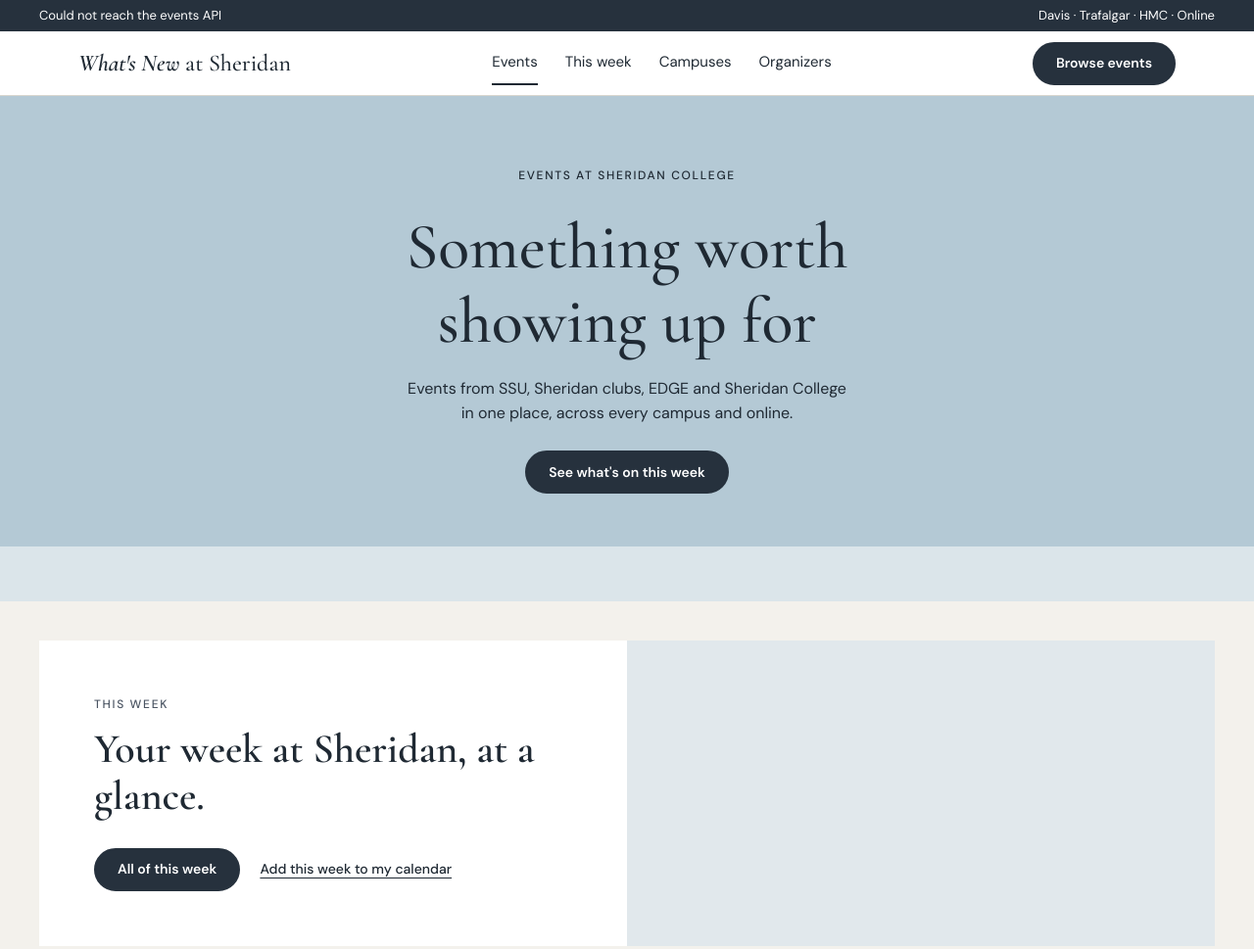
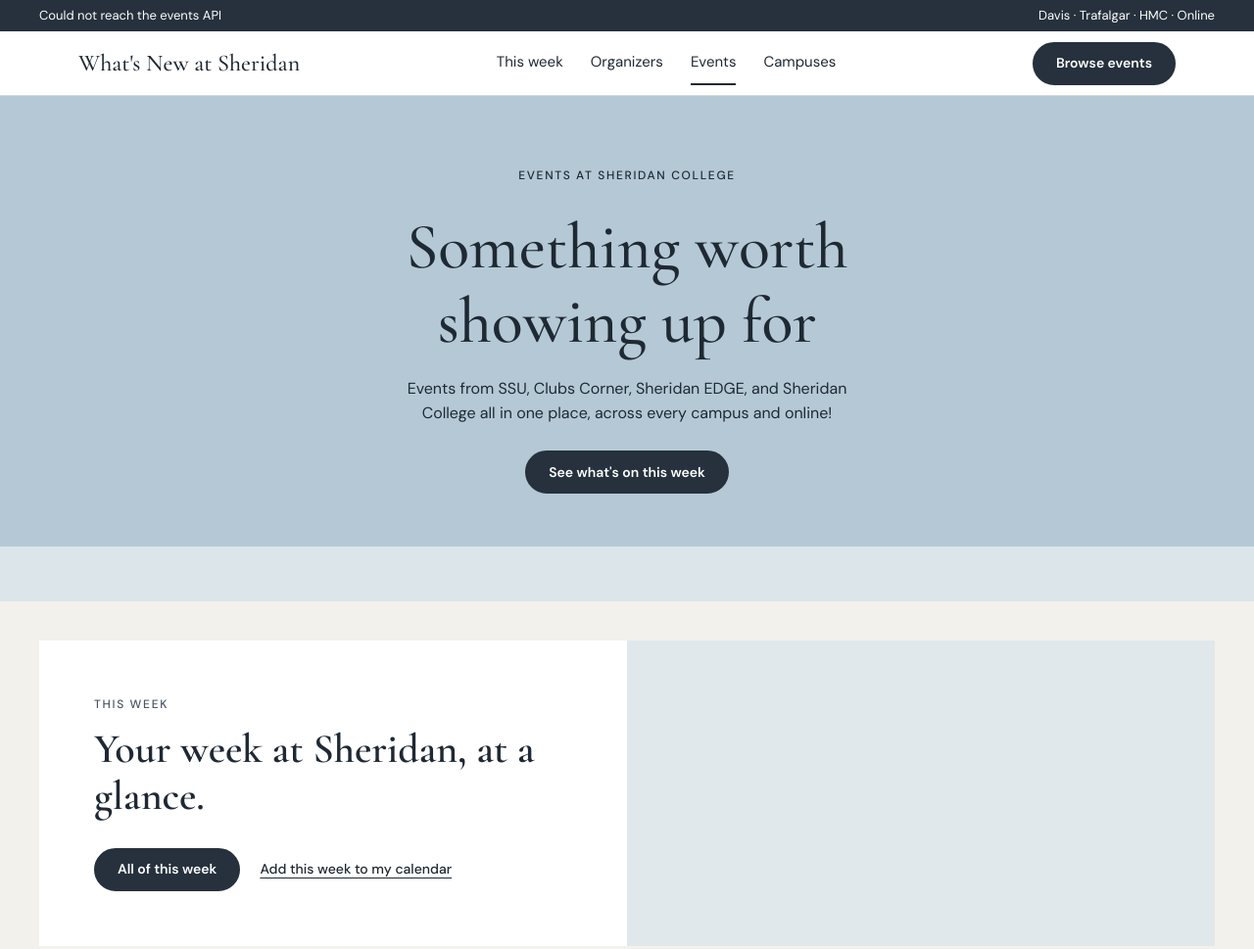
Before and after one commit to mikimikiowe/events-sheridan, a plain HTML site: page frontend/index.html in a window 1280 px wide. Shown: the top 969 px of the page at 98% size. Drawn offline with nearby package versions, Linux system fonts and the light colour scheme; no server answers.

Commit message:
touching up UI

```diff
--- a/frontend/index.html
+++ b/frontend/index.html
@@ -582,14 +582,14 @@
 
     <header class="nav">
         <div class="nav-inner">
-            <a class="logo" href="#top"><em>What's New</em> at Sheridan</a>
+            <a class="logo" href="#top">What's New at Sheridan</a>
             <button class="menu-toggle" id="menu-toggle" aria-expanded="false" aria-controls="nav-links">Menu</button>
             <nav aria-label="Main">
                 <ul class="nav-links" id="nav-links">
+                    <li><a href="#this-week">This week</a></li>
+                    <li><a href="#organizers">Organizers</a></li>
                     <li><a href="#events" aria-current="true">Events</a></li>
-                    <li><a href="#this-week">This week</a></li>
                     <li><a href="#campuses">Campuses</a></li>
-                    <li><a href="#organizers">Organizers</a></li>
                 </ul>
             </nav>
             <a class="btn btn-dark on-dark" href="#events">Browse events</a>
@@ -602,7 +602,7 @@
             <div class="hero-content">
                 <p class="eyebrow">Events at Sheridan College</p>
                 <h1 id="hero-title">Something worth showing up for</h1>
-                <p>Events from SSU, Sheridan clubs, EDGE and Sheridan College in one place, across every campus and online.</p>
+                <p>Events from SSU, Clubs Corner, Sheridan EDGE, and Sheridan College all in one place, across every campus and online!</p>
                 <a class="btn btn-dark on-dark" href="#this-week">See what's on this week</a>
             </div>
             <div class="posters right" id="hero-right"></div>
```
